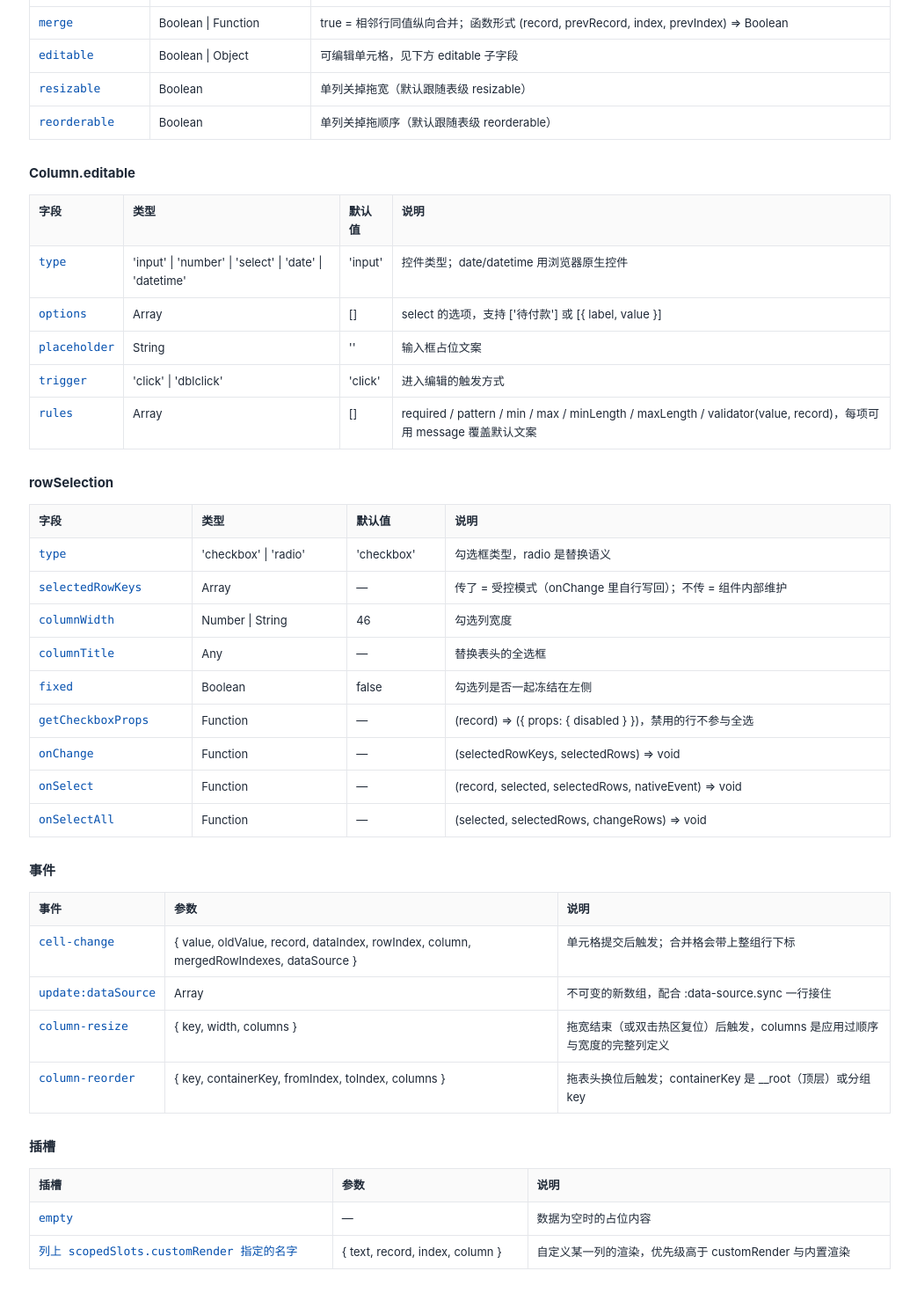
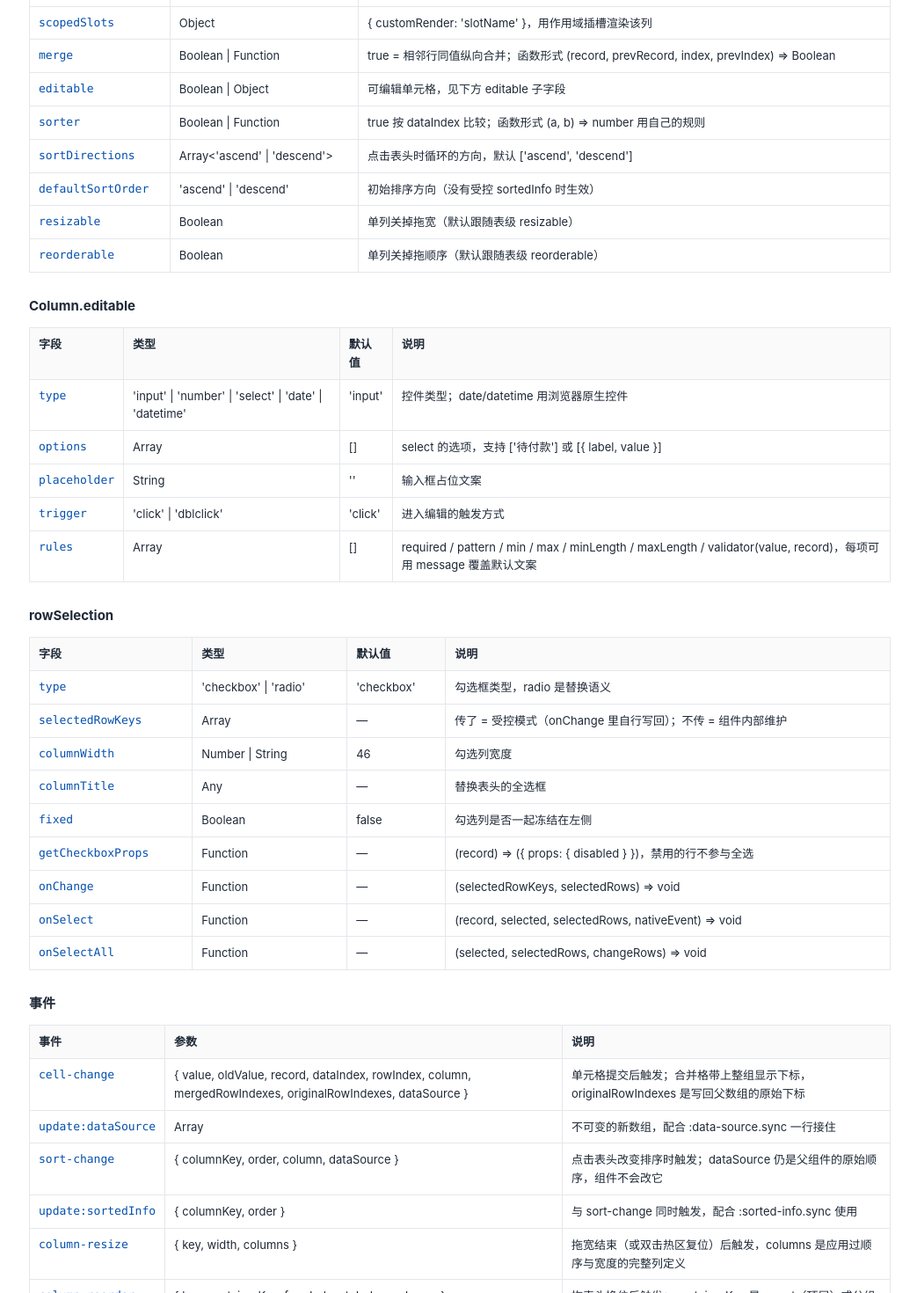
Before and after one commit to guuhoo1/asome-table, a Vue app: page / in a window 1280 px wide. Shown: the part 9620-11090 px from the top of the page at 88% size, without its empty margins (237-1280 px from the left). Built offline with nearby package versions, Linux system fonts and the light colour scheme.

Commit message:
docs: 行排序章节与 API（含计划勾选）

```diff
--- a/src/docs/api.js
+++ b/src/docs/api.js
@@ -13,6 +13,12 @@ export const propsTable = {
     ['tableLayout', 'String', "'auto'", "透传给 <table> 的 table-layout"],
     ['rowClassName', 'Function', 'null', '(record, index) => string，追加到行 class'],
     ['customRow', 'Function', 'null', '(record, index) => ({ on: { click } })，与 antd 一致'],
+    [
+      'sortedInfo',
+      '{ columnKey, order } | null',
+      'null',
+      '排序状态；传了 = 受控（自己在 sort-change 里写回），不传由组件内部维护'
+    ],
     ['resizable', 'Boolean', 'false', '开启表头拖宽（列上写 resizable: false 可单独关掉某一列）'],
     ['reorderable', 'Boolean', 'false', '开启拖动表头调整列顺序'],
     ['minColumnWidth', 'Number', '60', '拖宽时的最小列宽'],
@@ -35,6 +41,13 @@ export const columnTable = {
     ['scopedSlots', 'Object', "{ customRender: 'slotName' }，用作用域插槽渲染该列"],
     ['merge', 'Boolean | Function', 'true = 相邻行同值纵向合并；函数形式 (record, prevRecord, index, prevIndex) => Boolean'],
     ['editable', 'Boolean | Object', '可编辑单元格，见下方 editable 子字段'],
+    ['sorter', 'Boolean | Function', 'true 按 dataIndex 比较；函数形式 (a, b) => number 用自己的规则'],
+    [
+      'sortDirections',
+      "Array<'ascend' | 'descend'>",
+      "点击表头时循环的方向，默认 ['ascend', 'descend']"
+    ],
+    ['defaultSortOrder', "'ascend' | 'descend'", '初始排序方向（没有受控 sortedInfo 时生效）'],
     ['resizable', 'Boolean', '单列关掉拖宽（默认跟随表级 resizable）'],
     ['reorderable', 'Boolean', '单列关掉拖顺序（默认跟随表级 reorderable）']
   ]
@@ -76,10 +89,20 @@ export const eventsTable = {
   rows: [
     [
       'cell-change',
-      '{ value, oldValue, record, dataIndex, rowIndex, column, mergedRowIndexes, dataSource }',
-      '单元格提交后触发；合并格会带上整组行下标'
+      '{ value, oldValue, record, dataIndex, rowIndex, column, mergedRowIndexes, originalRowIndexes, dataSource }',
+      '单元格提交后触发；合并格带上整组显示下标，originalRowIndexes 是写回父数组的原始下标'
     ],
     ['update:dataSource', 'Array', '不可变的新数组，配合 :data-source.sync 一行接住'],
+    [
+      'sort-change',
+      '{ columnKey, order, column, dataSource }',
+      '点击表头改变排序时触发；dataSource 仍是父组件的原始顺序，组件不会改它'
+    ],
+    [
+      'update:sortedInfo',
+      '{ columnKey, order }',
+      '与 sort-change 同时触发，配合 :sorted-info.sync 使用'
+    ],
     [
       'column-resize',
       '{ key, width, columns }',
```
Also changed, not shown: .verify/docs-check.mjs, 2 other files (tests, documents, lock files or other folders).
